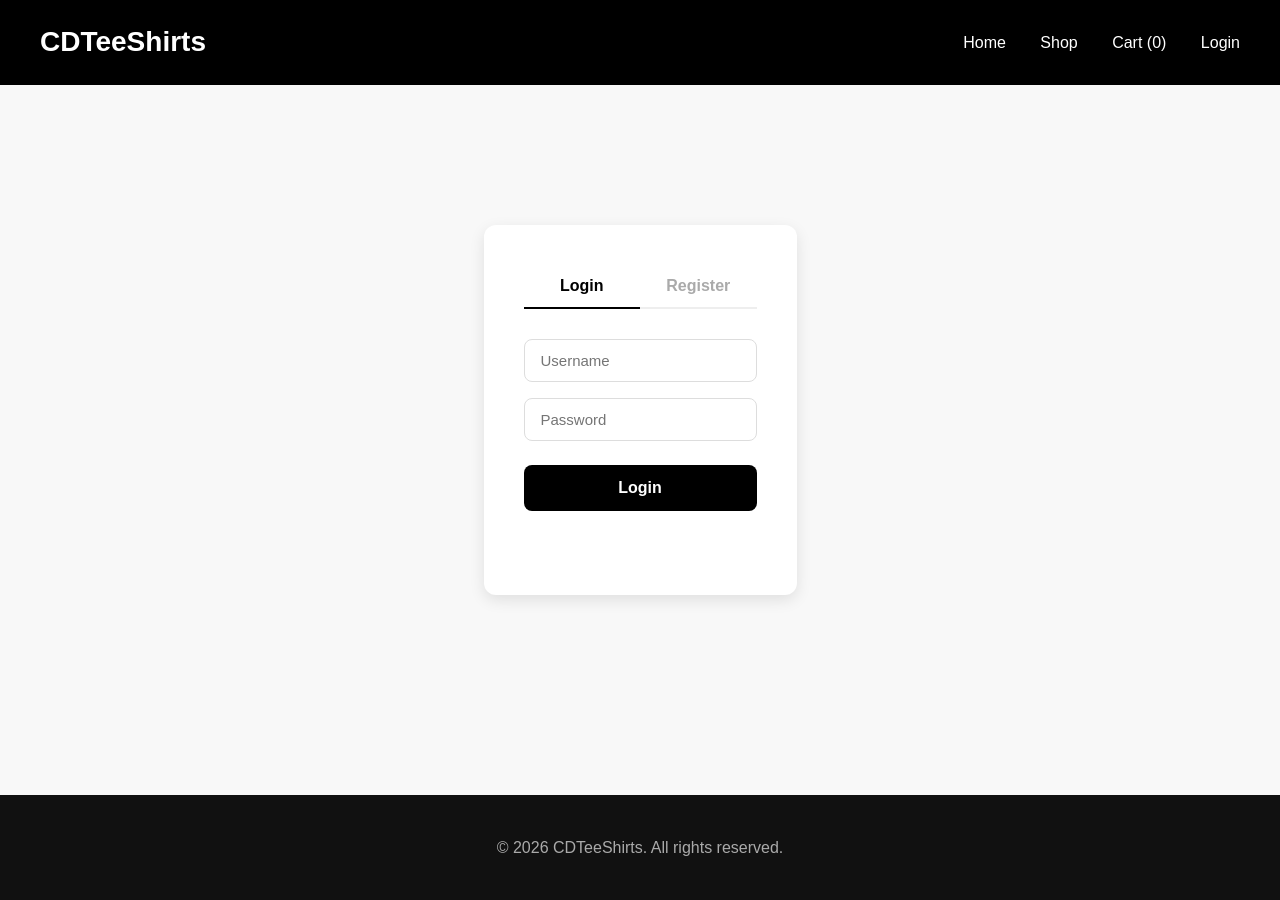
After one commit to oliv3xx/CDTeeShirts, a PHP site: page /login.html in a window 1280 px wide. The commit adds this page. Run offline with PHP 8.4, Linux system fonts and the light colour scheme.

Commit message:
Add login and registration functionality with UI updates

```diff
--- a/frontend/app.js
+++ b/frontend/app.js
@@ -38,6 +38,7 @@ const products = [
     }
 ];
 
+// CART ------------------------------------------------
 let cart = [];
 
 function saveCart() {
@@ -72,6 +73,7 @@ function updateCartCount() {
     countElements.forEach(el => el.textContent = totalItems);
 }
 
+// PRODUCTS GRID ------------------------------------------
 function renderProducts(containerId) {
     const container = document.getElementById(containerId);
     if (!container) return;
@@ -100,6 +102,7 @@ function renderProducts(containerId) {
     });
 }
 
+// CART PAGE ------------------------------------------
 function renderCart() {
     const container = document.getElementById('cart-items');
     const totalEl = document.getElementById('cart-total');
@@ -169,7 +172,7 @@ function setupCheckout() {
     if (checkoutBtn) {
         checkoutBtn.addEventListener('click', () => {
             if (cart.length === 0) return;
-            alert("Thank you for shopping at Tshirteers! (This is a demo)");
+            alert("Thank you for shopping at CDTeeShirts! (This is a demo)");
             cart = [];
             saveCart();
             renderCart();
@@ -178,12 +181,97 @@ function setupCheckout() {
     }
 }
 
+// LOGIN / REGISTER -------------------------------------------
+function showTab(tab) {
+    document.querySelectorAll('.auth-tab').forEach(t => t.classList.remove('active'));
+    document.querySelectorAll('.auth-form').forEach(f => f.classList.remove('active'));
+
+    if (tab === 'login') {
+        document.querySelectorAll('.auth-tab')[0].classList.add('active');
+        document.getElementById('login-form').classList.add('active');
+    } else {
+        document.querySelectorAll('.auth-tab')[1].classList.add('active');
+        document.getElementById('register-form').classList.add('active');
+    }
+}
+
+function setupLoginForm() {
+    const loginForm = document.getElementById('login-form');
+    if (!loginForm) return;
+
+    loginForm.addEventListener('submit', async function(e) {
+        e.preventDefault();
+        const msg = document.getElementById('login-message');
+        msg.className = 'auth-message';
+        msg.textContent = 'Logging in...';
+
+        const res = await fetch('backend/api/login.php', {
+            method: 'POST',
+            headers: { 'Content-Type': 'application/json' },
+            body: JSON.stringify({
+                username: document.getElementById('login-username').value,
+                password: document.getElementById('login-password').value
+            })
+        });
+
+        const data = await res.json();
+
+        if (data.success) {
+            localStorage.setItem('user', JSON.stringify(data));
+            msg.className = 'auth-message success';
+            msg.textContent = `Welcome back, ${data.first_name || data.username}!`;
+            setTimeout(() => window.location.href = 'index.html', 1000);
+        } else {
+            msg.className = 'auth-message error';
+            msg.textContent = data.error || 'Login failed.';
+        }
+    });
+}
+
+function setupRegisterForm() {
+    const registerForm = document.getElementById('register-form');
+    if (!registerForm) return;
+
+    registerForm.addEventListener('submit', async function(e) {
+        e.preventDefault();
+        const msg = document.getElementById('register-message');
+        msg.className = 'auth-message';
+        msg.textContent = 'Creating account...';
+
+        const res = await fetch('backend/api/register.php', {
+            method: 'POST',
+            headers: { 'Content-Type': 'application/json' },
+            body: JSON.stringify({
+                username:   document.getElementById('reg-username').value,
+                email:      document.getElementById('reg-email').value,
+                password:   document.getElementById('reg-password').value,
+                first_name: document.getElementById('reg-firstname').value,
+                last_name:  document.getElementById('reg-lastname').value
+            })
+        });
+
+        const data = await res.json();
+
+        if (data.success) {
+            msg.className = 'auth-message success';
+            msg.textContent = 'Account created! Switching to login...';
+            setTimeout(() => showTab('login'), 1500);
+        } else {
+            msg.className = 'auth-message error';
+            msg.textContent = data.error || 'Registration failed.';
+        }
+    });
+}
+
+// INITIALIZATION -------------------------------------------
 function init() {
     loadCart();
     renderProducts('featured-products');
     renderProducts('shop-products');
     renderCart();
     setupCheckout();
+    setupLoginForm();
+    setupRegisterForm();
     updateCartCount();
 }
 
--- /dev/null
+++ b/frontend/login.html
@@ -0,0 +1,59 @@
+<!DOCTYPE html>
+<html lang="en">
+<head>
+    <meta charset="UTF-8">
+    <meta name="viewport" content="width=device-width, initial-scale=1.0">
+    <title>Login - CDTeeShirts</title>
+    <link rel="stylesheet" href="styles.css">
+</head>
+<body>
+
+    <header>
+        <h1>CDTeeShirts</h1>
+        <nav>
+            <a href="index.html">Home</a>
+            <a href="shop.html">Shop</a>
+            <a href="cart.html">Cart (<span id="cart-count">0</span>)</a>
+            <a href="login.html">Login</a>
+        </nav>
+    </header>
+
+    <div class="auth-wrapper">
+    <section class="auth-section">
+
+        <div class="auth-tabs">
+            <button class="auth-tab active" onclick="showTab('login')">Login</button>
+            <button class="auth-tab" onclick="showTab('register')">Register</button>
+        </div>
+
+        <!-- Login Form -->
+        <form class="auth-form active" id="login-form">
+            <input type="text" id="login-username" placeholder="Username" required>
+            <input type="password" id="login-password" placeholder="Password" required>
+            <button type="submit">Login</button>
+            <p class="auth-message" id="login-message"></p>
+        </form>
+
+        <!-- Register Form -->
+        <form class="auth-form" id="register-form">
+            <div class="form-row">
+                <input type="text" id="reg-firstname" placeholder="First Name">
+                <input type="text" id="reg-lastname" placeholder="Last Name">
+            </div>
+            <input type="text" id="reg-username" placeholder="Username" required>
+            <input type="email" id="reg-email" placeholder="Email" required>
+            <input type="password" id="reg-password" placeholder="Password" required>
+            <button type="submit">Create Account</button>
+            <p class="auth-message" id="register-message"></p>
+        </form>
+
+    </section>
+    </div>
+
+    <footer>
+        <p>&copy; 2026 CDTeeShirts. All rights reserved.</p>
+    </footer>
+
+    <script src="app.js"></script>
+</body>
+</html>
--- a/frontend/styles.css
+++ b/frontend/styles.css
@@ -9,6 +9,25 @@ body {
     background: #f8f8f8;
     color: #333;
     line-height: 1.6;
+    display: flex;
+    flex-direction: column;
+    min-height: 100vh;
+}
+
+.hero,
+.featured,
+.shop-hero,
+.shop-section,
+.cart-section {
+    flex: 1;
+}
+
+.auth-wrapper {
+    flex: 1;
+    display: flex;
+    align-items: flex-start;
+    justify-content: center;
+    padding: 60px 20px;
 }
 
 header {
@@ -45,6 +64,11 @@ nav a:hover {
     padding: 140px 20px;
     background: linear-gradient(rgba(0,0,0,0.6), rgba(0,0,0,0.6)), url('https://source.unsplash.com/random/1600x900/?streetwear') center/cover no-repeat;
     color: white;
+}
+
+.shop-hero {
+    padding: 40px;
+    text-align: center;
 }
 
 .hero h2 {
@@ -150,3 +174,100 @@ footer {
     color: #aaa;
     margin-top: 60px;
 }
+
+/* Login / Register Page */
+.auth-section {
+    max-width: 480px;
+    margin: 80px auto;
+    background: white;
+    border-radius: 12px;
+    box-shadow: 0 5px 15px rgba(0,0,0,0.1);
+    padding: 40px;
+}
+
+.auth-tabs {
+    display: flex;
+    margin-bottom: 30px;
+    border-bottom: 2px solid #eee;
+}
+
+.auth-tab {
+    flex: 1;
+    text-align: center;
+    padding: 12px;
+    cursor: pointer;
+    font-size: 16px;
+    font-weight: bold;
+    color: #aaa;
+    background: none;
+    border: none;
+}
+
+.auth-tab.active {
+    color: #000;
+    border-bottom: 2px solid #000;
+    margin-bottom: -2px;
+}
+
+.auth-form {
+    display: none;
+    flex-direction: column;
+    gap: 16px;
+}
+
+.auth-form.active {
+    display: flex;
+}
+
+.auth-form input {
+    padding: 12px 16px;
+    border: 1px solid #ddd;
+    border-radius: 8px;
+    font-size: 15px;
+    width: 100%;
+}
+
+.auth-form input:focus {
+    outline: none;
+    border-color: #000;
+}
+
+.auth-form button {
+    background: #000;
+    color: white;
+    border: none;
+    padding: 14px;
+    border-radius: 8px;
+    font-size: 16px;
+    cursor: pointer;
+    font-weight: bold;
+    margin-top: 8px;
+}
+
+.auth-form button:hover {
+    background: #333;
+}
+
+.auth-message {
+    text-align: center;
+    font-size: 14px;
+    margin-top: 8px;
+    min-height: 20px;
+}
+
+.auth-message.error {
+    color: #c0392b;
+}
+
+.auth-message.success {
+    color: #27ae60;
+}
+
+.form-row {
+    display: flex;
+    gap: 12px;
+}
+
+.form-row input {
+    flex: 1;
+}
```
Also changed, not shown: frontend/cart.html (+4 -3 lines), frontend/index.html (+4 -3 lines), frontend/shop.html (+5 -4 lines).
